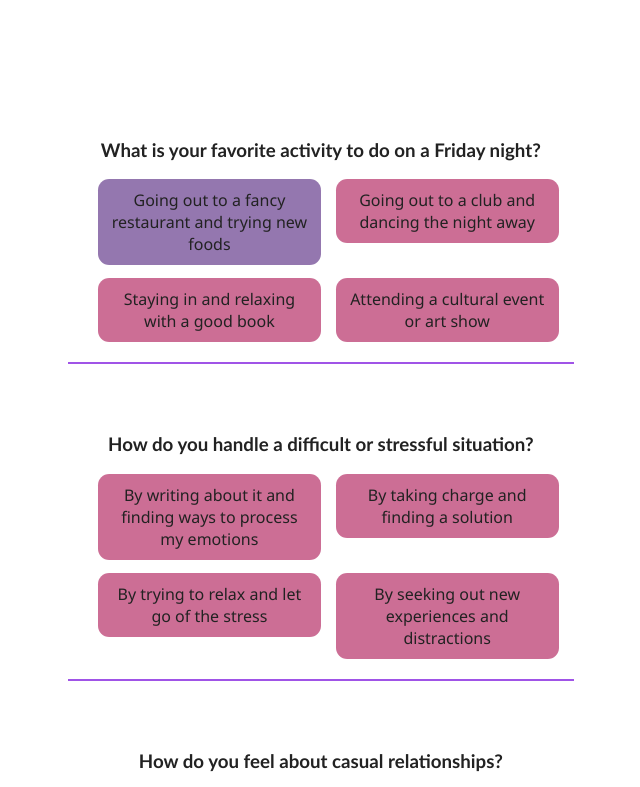
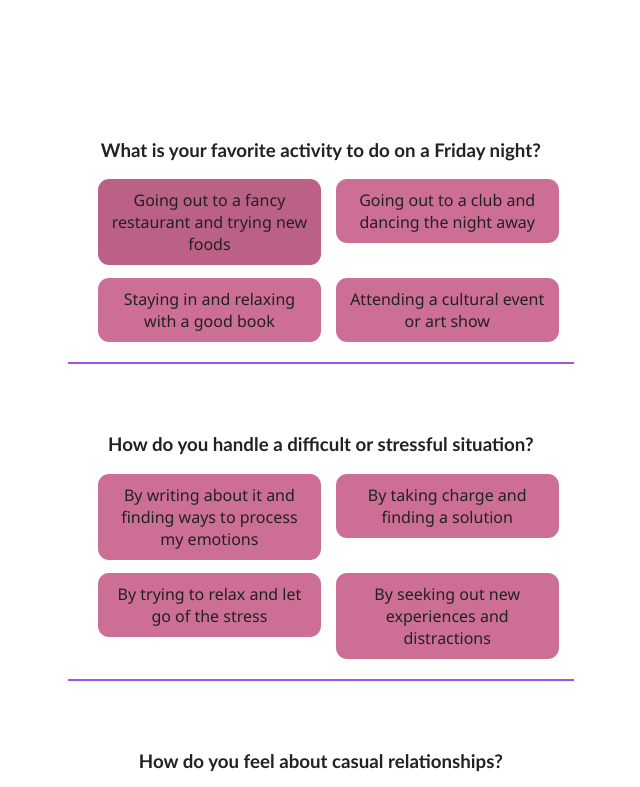
Before and after one commit to ioane-stacks/quizz, a plain HTML site: page index.html in a window 1280 px wide. In both pictures the pointer is over the label "Going out to a fancy restaurant and trying new foods". Shown: the top 787 px of the page, without its empty margins (40-680 px from the left). Drawn offline with Linux system fonts and the light colour scheme.

Commit message:
Add files via upload

```diff
--- a/index.html
+++ b/index.html
@@ -58,7 +58,7 @@
         }
 
         .each_answer:hover {
-            background-color: rgb(148, 119, 175)
+            background-color: #bb6086;
         }
 
         .each_answer,
```
